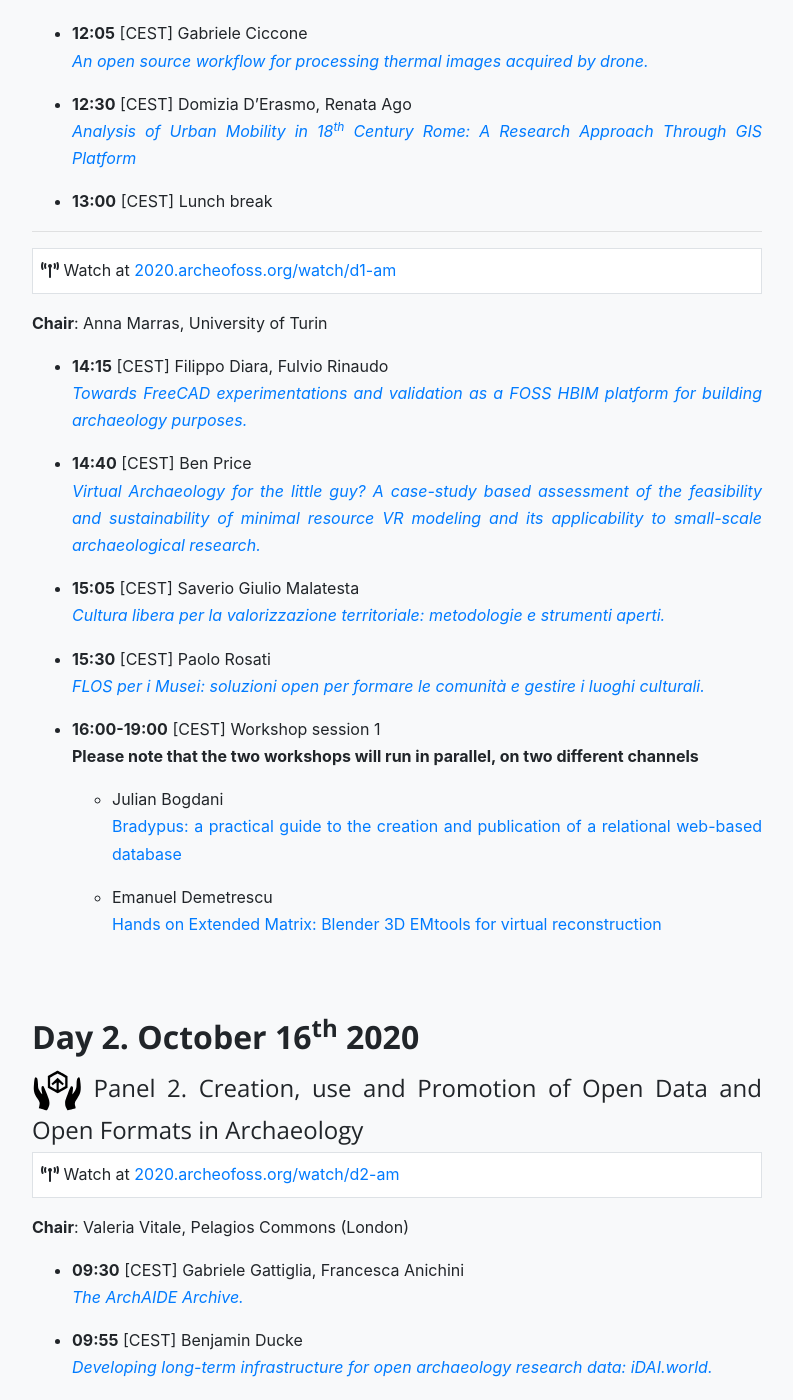
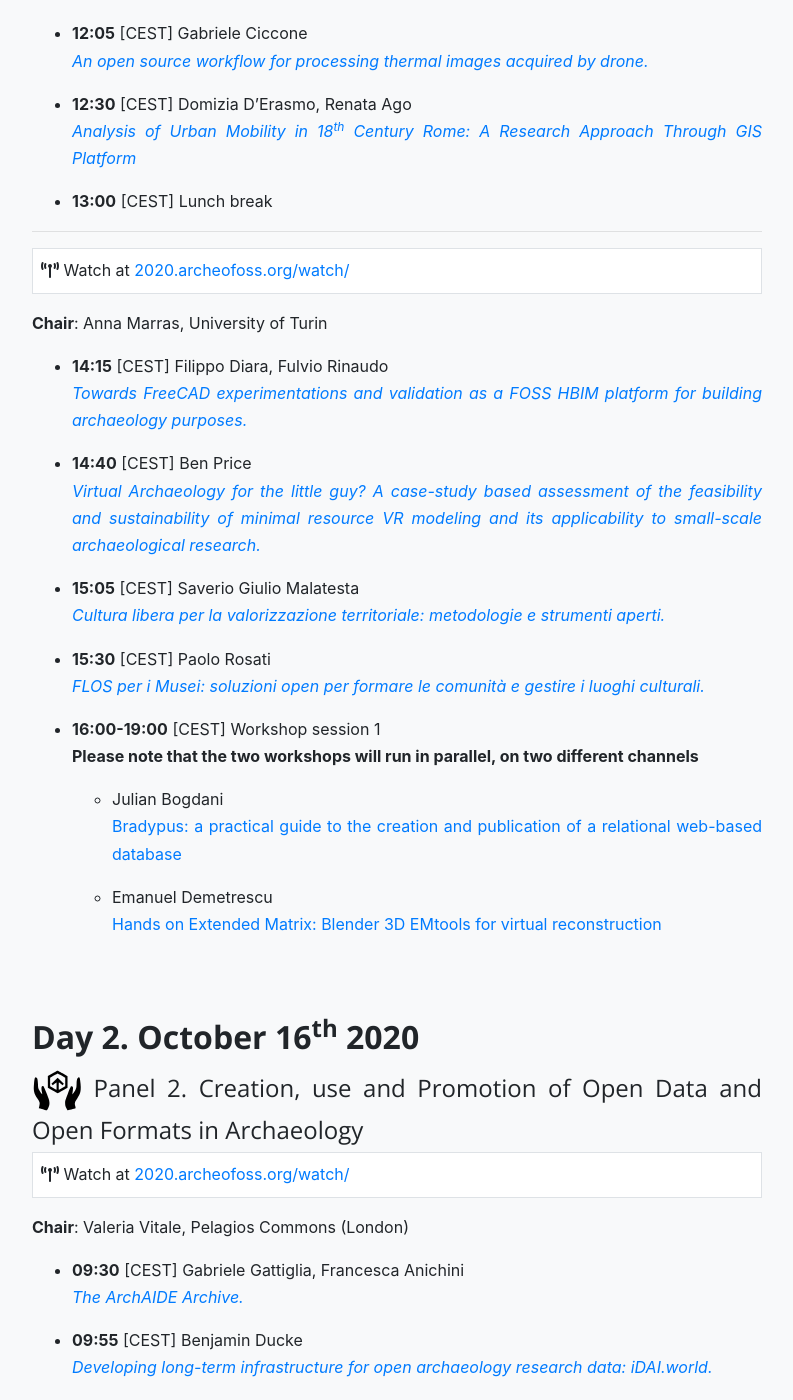
Before and after one commit to archeofoss/archeofoss2020, a Jekyll site: the page built from programme.md, in a window 1280 px wide and 1400 px high, scrolled down 1476 px. Shown: the whole window, without its empty margins (243-1036 px from the left). Built offline with Jekyll 4.4.1, drawn with Linux system fonts in a browser that asks for light colours; nearby versions of some CDN libraries; some of the changed text lies outside the part shown.

Commit message:
Added watch page

```diff
--- a/_data/menu.yaml
+++ b/_data/menu.yaml
@@ -1,3 +1,5 @@
+- title: Watch the conference
+  url: /watch/
 - title: Programme
   url: /programme
 - title: Workshops
--- a/programme.md
+++ b/programme.md
@@ -22,7 +22,7 @@
 ## Day 1. October 15<sup>th</sup> 2020
 
 {: .border .bg-white .p-2}
-<i class="fas fa-broadcast-tower"></i> Watch at [2020.archeofoss.org/watch/d1-am](/watch/d1-am)
+<i class="fas fa-broadcast-tower"></i> Watch at [2020.archeofoss.org/watch/](/watch/)
 
 - **09:30** [CEST] - Conference welcome and opening
 - **10:00** [CEST] - Panel 1 (see detail below)
@@ -57,7 +57,7 @@
 ---
 
 {: .border .bg-white .p-2}
-<i class="fas fa-broadcast-tower"></i> Watch at [2020.archeofoss.org/watch/d1-am](/watch/d1-am)
+<i class="fas fa-broadcast-tower"></i> Watch at [2020.archeofoss.org/watch/](/watch/)
 
 **Chair**: Anna Marras, University of Turin
 
@@ -88,7 +88,7 @@
 #### ![icon](./images/icons/share.svg "Share") Panel 2. Creation, use and Promotion of Open Data and Open Formats in Archaeology
 
 {: .border .bg-white .p-2}
-<i class="fas fa-broadcast-tower"></i> Watch at [2020.archeofoss.org/watch/d2-am](/watch/d2-am)
+<i class="fas fa-broadcast-tower"></i> Watch at [2020.archeofoss.org/watch/](/watch/)
 
 **Chair**: Valeria Vitale, Pelagios Commons (London)
 
@@ -118,7 +118,7 @@
 ---
 
 {: .border .bg-white .p-2}
-<i class="fas fa-broadcast-tower"></i> Watch at [2020.archeofoss.org/watch/d2-pm](/watch/d2-pm)
+<i class="fas fa-broadcast-tower"></i> Watch at [2020.archeofoss.org/watch/](/watch/)
 
 **Chair**: Gabriele Gattiglia, University of Pisa
 
@@ -149,7 +149,7 @@
 #### ![icon](./images/icons/gears.svg "Gears") Panel 3. Development and Customization of FLOS Software and Hardware Solutions for Cultural Heritage
 
 {: .border .bg-white .p-2}
-<i class="fas fa-broadcast-tower"></i> Watch at [2020.archeofoss.org/watch/d3-am](/watch/d3-am)
+<i class="fas fa-broadcast-tower"></i> Watch at [2020.archeofoss.org/watch/](/watch/)
 
 **Chair**: Benjamin Ducke, Director of the Department of Information Technology - German Archaeological Institute (DAI), Berlin
 
@@ -179,7 +179,7 @@
 ---
 
 {: .border .bg-white .p-2}
-<i class="fas fa-broadcast-tower"></i> Watch at [2020.archeofoss.org/watch/d3-pm](/watch/d3-pm)
+<i class="fas fa-broadcast-tower"></i> Watch at [2020.archeofoss.org/watch/](/watch/)
 
 - **14:15** [CEST] Round Table *ArcheoFOSS. An insight into the future*
 
```
Also changed, not shown: watch/index.md (added, +24 -0 lines).
